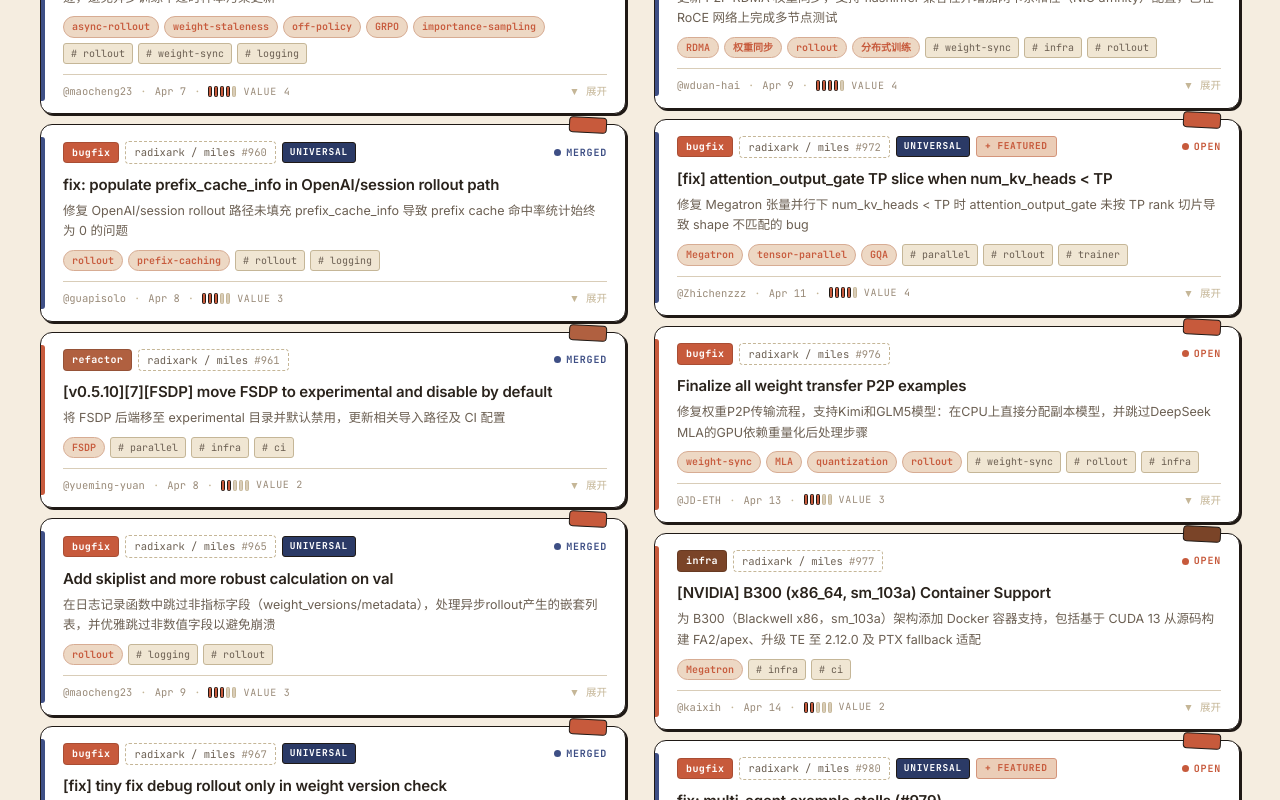
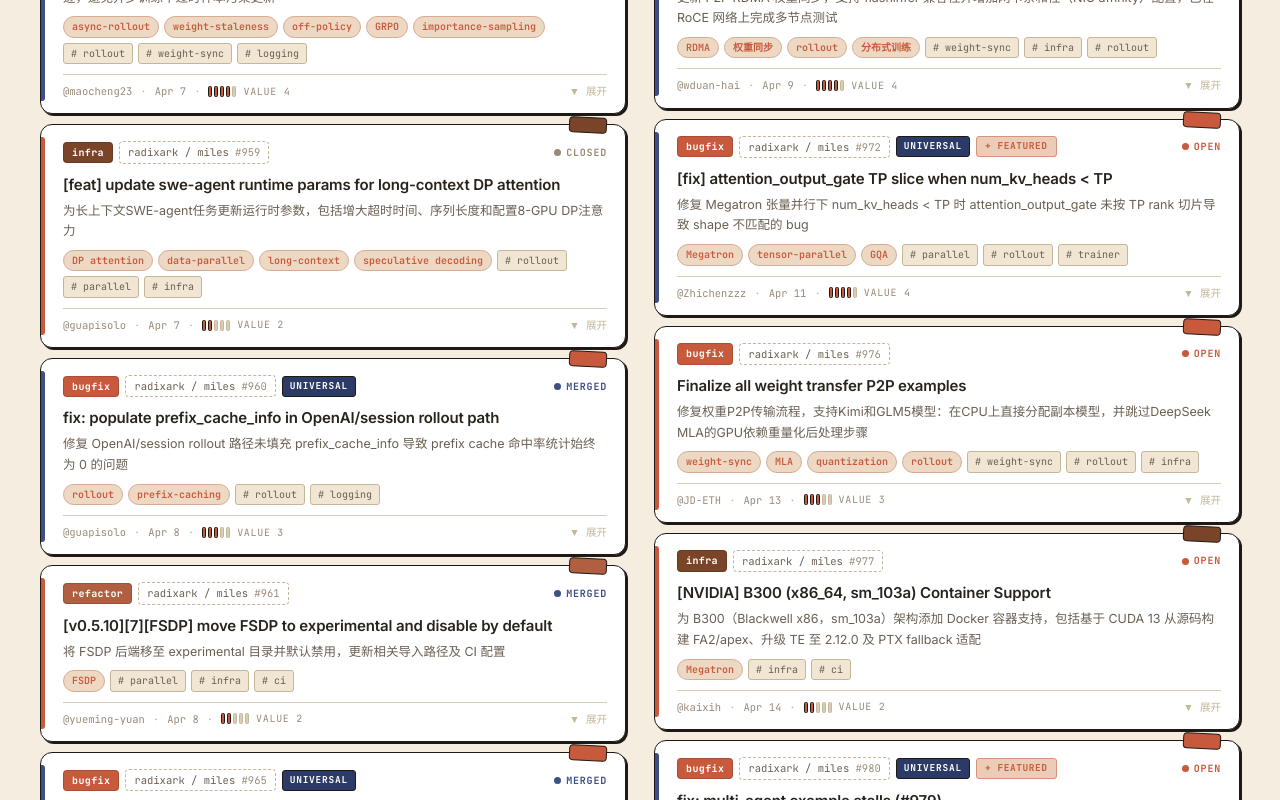
Before and after one commit to GeLee-Q/pr-tracker-web, a Next.js app: page / in a window 1280 px wide. Shown: the part 1640-2440 px from the top of the page. Built offline with nearby package versions, Linux system fonts and the light colour scheme.

Commit message:
fix: closed PRs in merged col; click-to-expand diff+reason; card color tab

```diff
--- a/app/pr-tracker/PRTrackerClient.tsx
+++ b/app/pr-tracker/PRTrackerClient.tsx
@@ -292,8 +292,8 @@ export default function PRTrackerClient() {
   const univPct  = filtered.length ? Math.round(univPRs.length / filtered.length * 100) : 0;
   const repoPct  = filtered.length ? Math.round(repoPRs.length / filtered.length * 100) : 0;
 
-  // split by state
-  const mergedPRs = filtered.filter(p => !!p.merged_at);
+  // split by state — "closed, not merged" goes to merged column (done)
+  const mergedPRs = filtered.filter(p => !!p.merged_at || p.state === "closed");
   const openPRs   = filtered.filter(p => !p.merged_at && p.state === "open");
 
   // by-author
```
